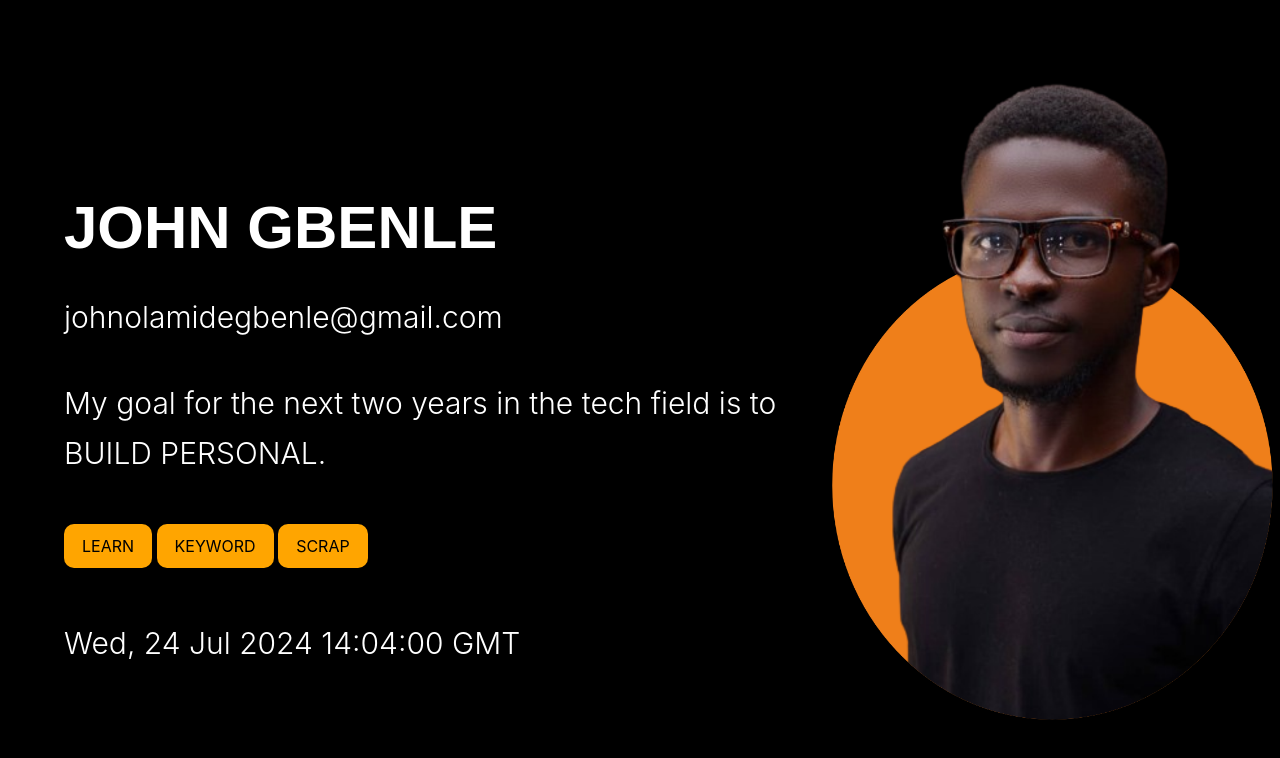
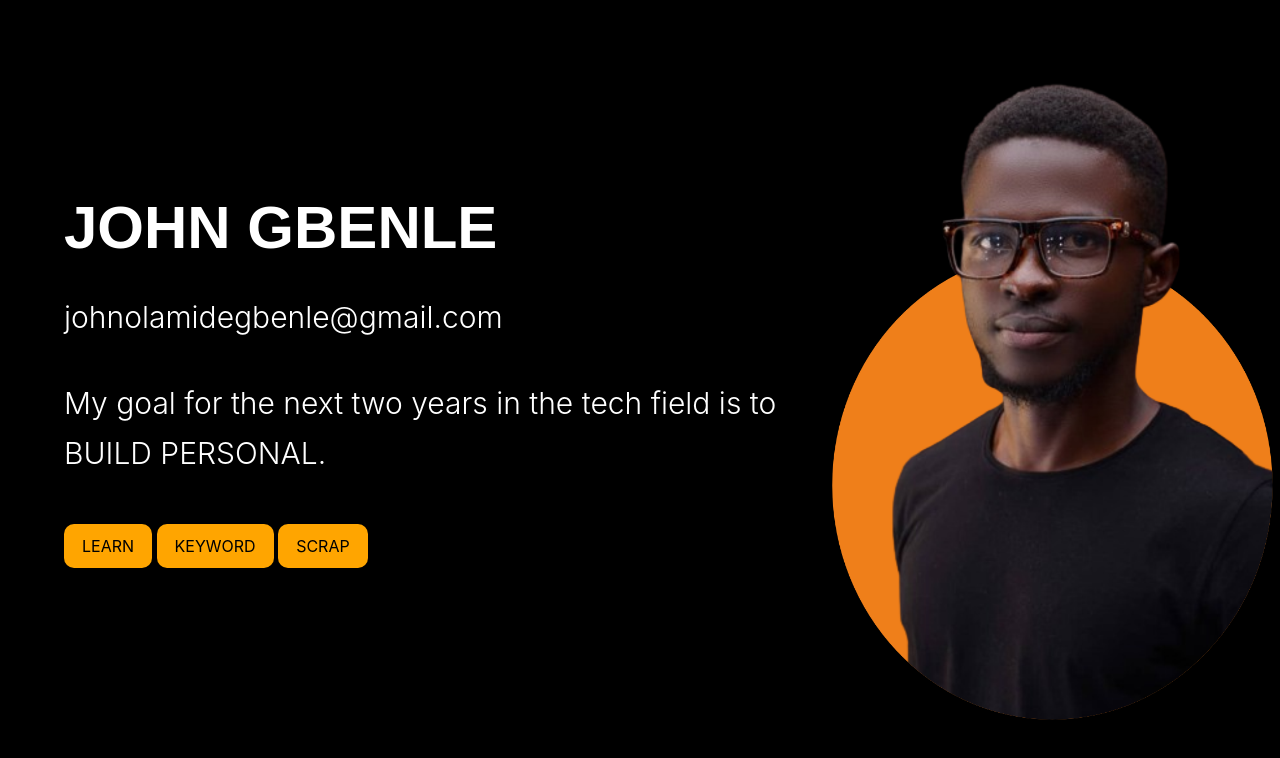
Before and after one commit to Jogbenle/Personal-Website-HNG-, a plain HTML site: page index.html in a window 1280 px wide. Drawn offline with nearby package versions, Linux system fonts and the light colour scheme.

Commit message:
Update index.html

```diff
--- a/index.html
+++ b/index.html
@@ -32,7 +32,7 @@
 
      setInterval(() => {
         const currentTimeUTC = new Date().toUTCString();
-        document.getElementById("current-time-utc").innerHTML = currentTimeUTC;
+        document.getElementById("current-time-utc+1").innerHTML = currentTimeUTC;
     }, 1000);
 
 
```
